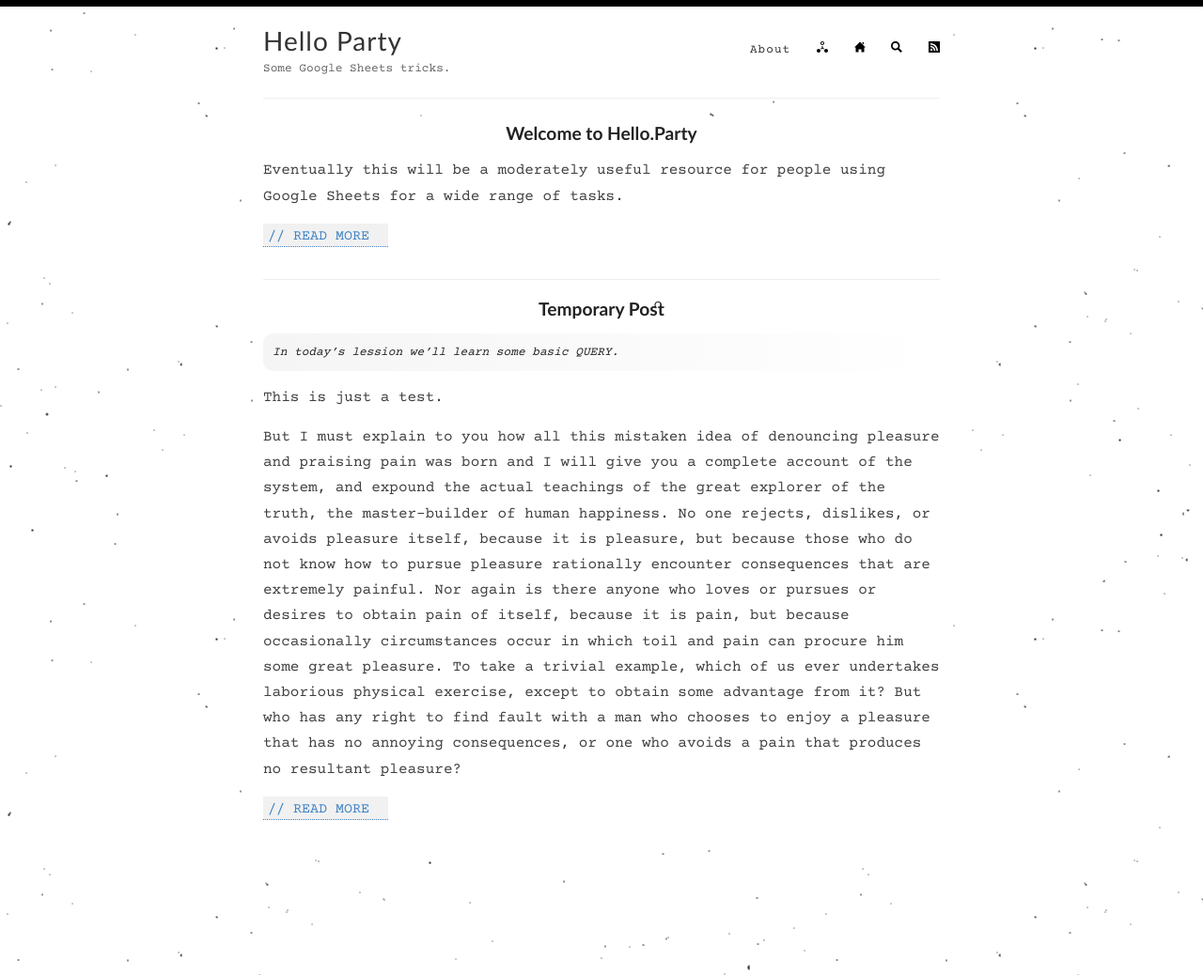
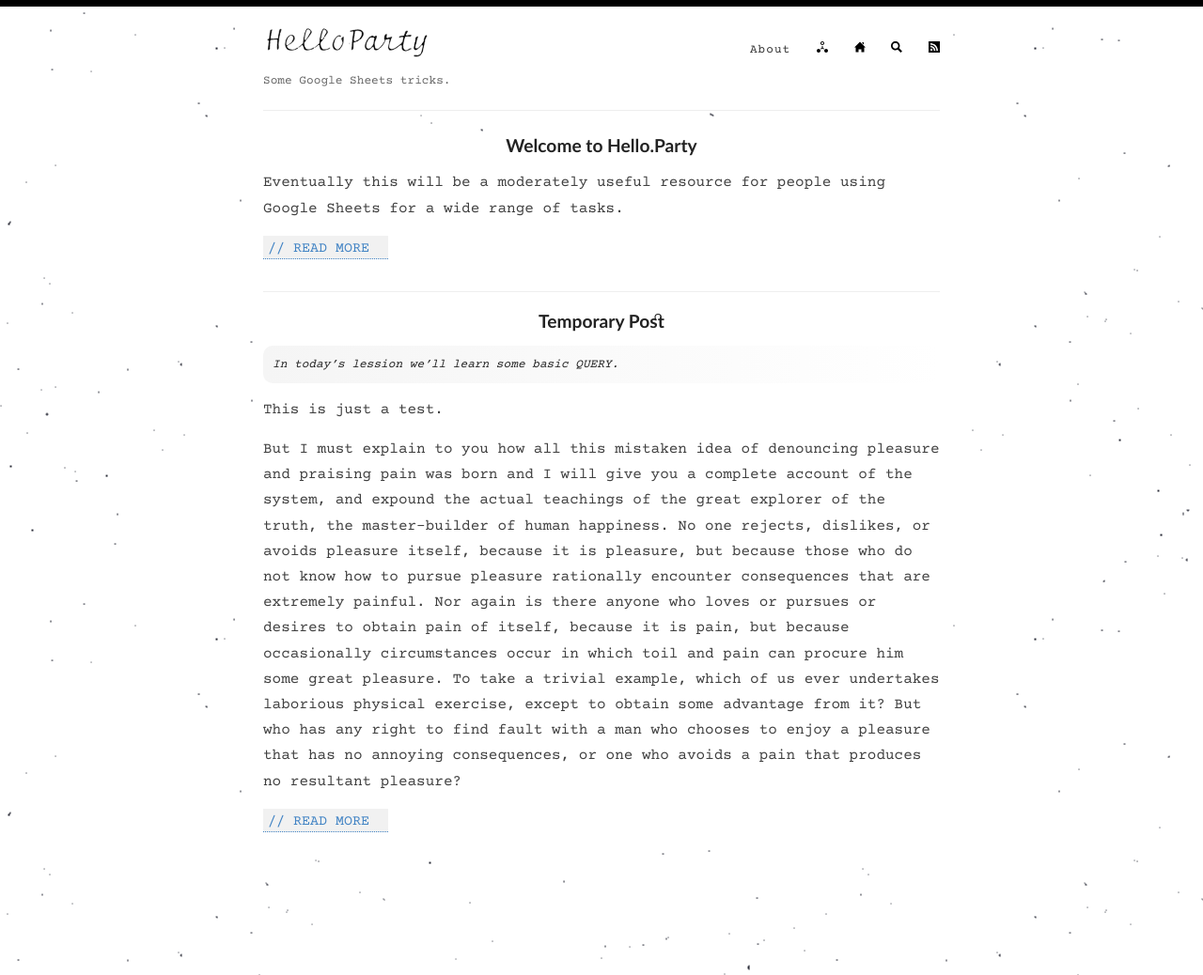
Before and after one commit to hello-party/hello-party-old.github.io, a Jekyll site: the page built from index.html, in a window 1280 px wide. Shown: the whole page at 94% size. Built offline with Jekyll 4.4.1, drawn with Linux system fonts in a browser that asks for light colours; the list of posts is cut into pages by our own code.

Commit message:
Update default.html

```diff
--- a/_layouts/default.html
+++ b/_layouts/default.html
@@ -22,7 +22,7 @@
             <!--<a href="{{ site.baseurl }}/" class="site-avatar"><img src="{{ site.baseurl }}{{ site.avatar }}" alt="{{ site.title }}" /></a>-->
 
             <div class="site-info">
-              <h1 class="site-name"><a href="{{ site.baseurl }}/">{{ site.name }}</a></h1>
+              <h1 class="site-name"><a href="{{ site.baseurl }}/"><img src="{{ site.baseurl }}/images/title.png"><!--{{ site.name }}--></a></h1>
               <p class="site-description">{{ site.description }}</p>
             </div>
 
```
